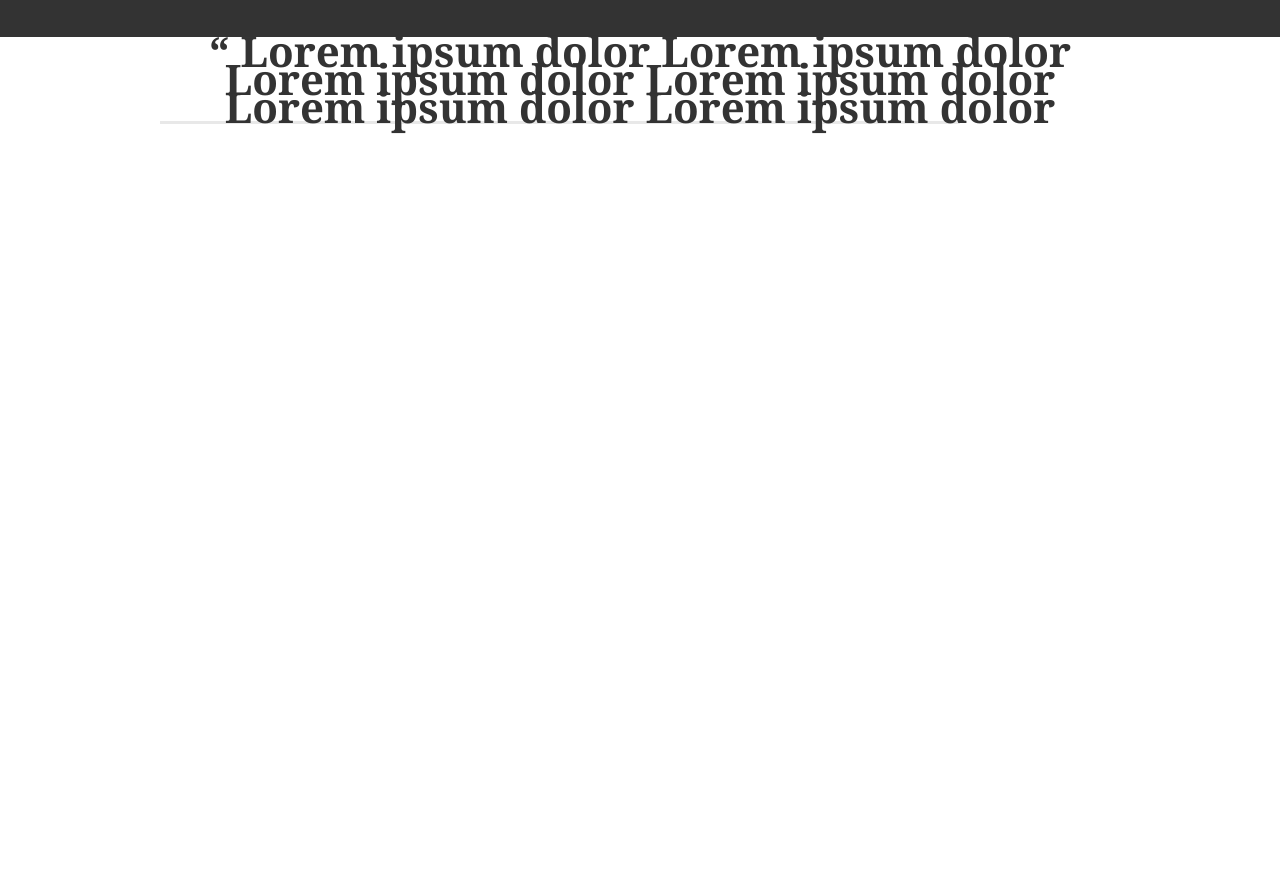
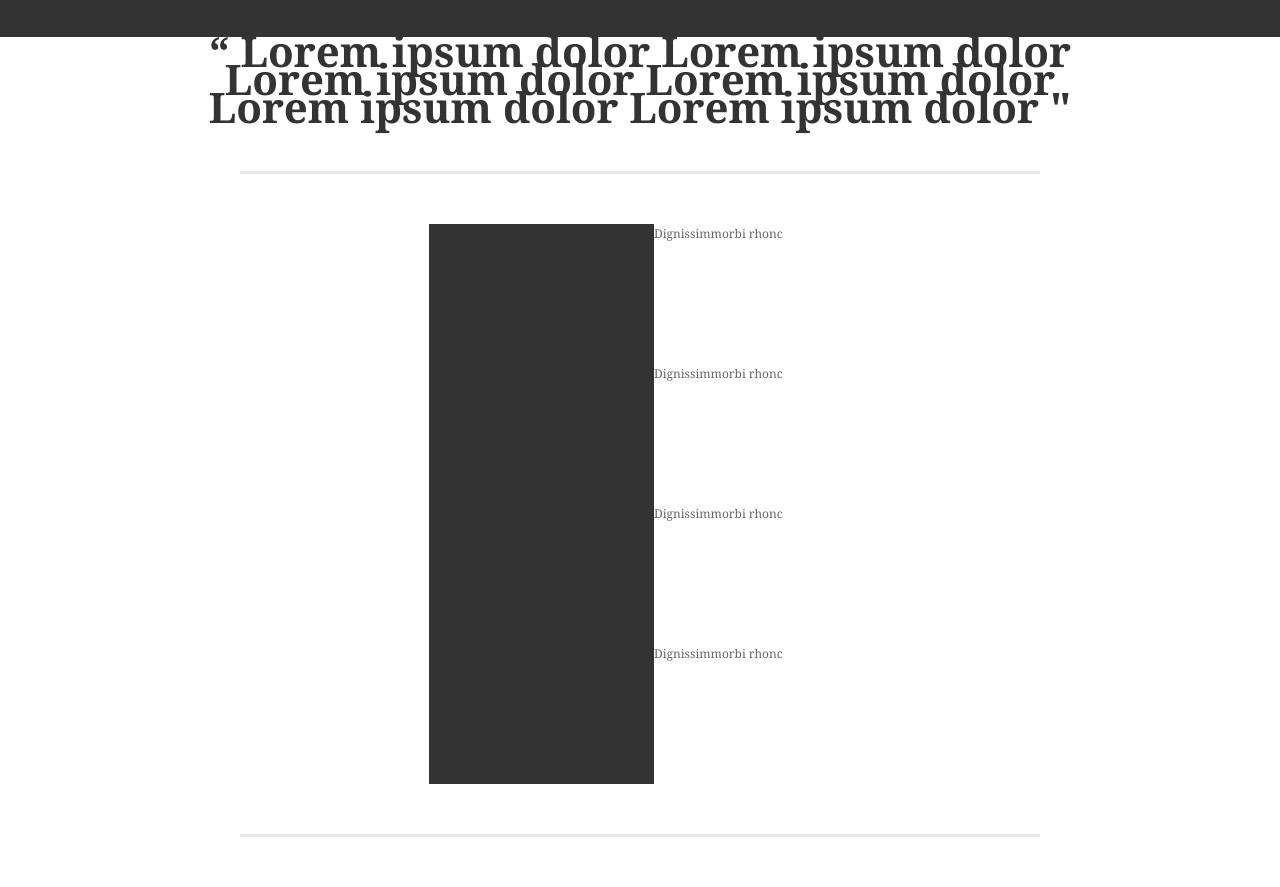
Before and after one commit to charkris/bog-first-exam, a plain HTML site: page index.html in a window 1280 px wide. Shown: the part 440-1327 px from the top of the page. Before the commit the page ends 800 px from the top, so only its background shows below. Drawn offline with Linux system fonts and the light colour scheme.

Commit message:
slight change

```diff
--- a/index.html
+++ b/index.html
@@ -64,13 +64,44 @@
 
             <section class="main-content-text">
                 <div class="container">
-                    <div class="shout">
-                        <h2>“ Lorem ipsum dolor Lorem ipsum dolor Lorem ipsum dolor Lorem ipsum dolor Lorem ipsum dolor Lorem ipsum dolor </h2>
+                    <div class="shout-and-splitter">
+                        <div class="shout">
+                            <h2>“ Lorem ipsum dolor Lorem ipsum dolor Lorem ipsum dolor Lorem ipsum dolor Lorem ipsum dolor Lorem ipsum dolor " </h2>
+                        </div>
+                        <div class="splitter"></div>
                     </div>
+                </div>
+            </section>
 
-                    <div class="splitter"></div>
+            <section class="latest-work">
+                <div class="container">
+                    <div class="works-and-splitter">
+                        <div class="works">
+                            <div class="works-img"></div>
+                            <div class="work-txt">Dignissimmorbi rhonc</div>
+                        </div>
+                        <div class="works">
+                            <div class="works-img"></div>
+                            <div class="work-txt">Dignissimmorbi rhonc</div>
+                        </div>
+                        <div class="works">
+                            <div class="works-img"></div>
+                            <div class="work-txt">Dignissimmorbi rhonc</div>
+                        </div>
+                        <div class="works">
+                            <div class="works-img"></div>
+                            <div class="work-txt">Dignissimmorbi rhonc</div>
+                        </div>
+                        <div class="splitter"></div>
+                    </div>
                 </div>
+            </section>
 
+            <section class="service-content">
+                <div class="container">
+
+                    <div class="services"></div>
+                </div>
             </section>
 
         </main>
--- a/styles.css
+++ b/styles.css
@@ -7,6 +7,10 @@
 .container {
     width: 960px;
     margin: auto;
+}
+
+:root {
+    --shout-margin: 50px 0;
 }
 
 /** HEADER **/
@@ -86,6 +90,12 @@
     height: 380px;
 }
 
+.shout-and-splitter {
+    display: flex;
+    flex-direction: column;
+    align-items: center;
+}
+
 .shout {
     font-size: 28px;
     line-height: 28px;
@@ -98,4 +108,34 @@
     width: 800px;
     height: 3px;
     background-color: #e8e8e8;
+    margin: var(--shout-margin);
+
 }
+
+/** WORKS **/
+
+.works-and-splitter {
+    display: flex;
+    flex-direction: column;
+    align-items: center;
+}
+
+.works {
+    display: flex;
+
+}
+
+.works-img {
+    width: 225px;
+    height: 140px;
+    background-color: #333333;
+}
+
+.work-txt {
+    width: 197px;
+    height: 56px;
+    font-size: 12px;
+    line-height: 19px;
+    color: #666666;
+    font-family: "Georgia";
+}
```
